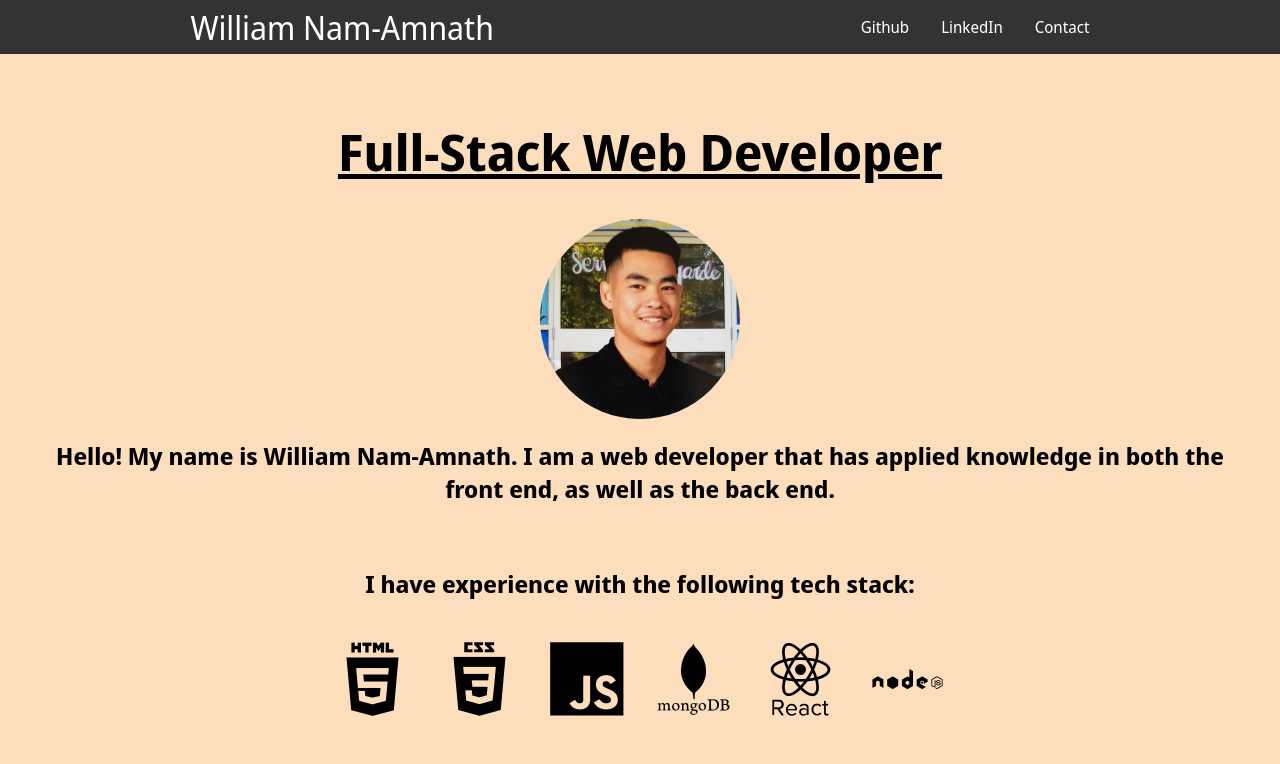
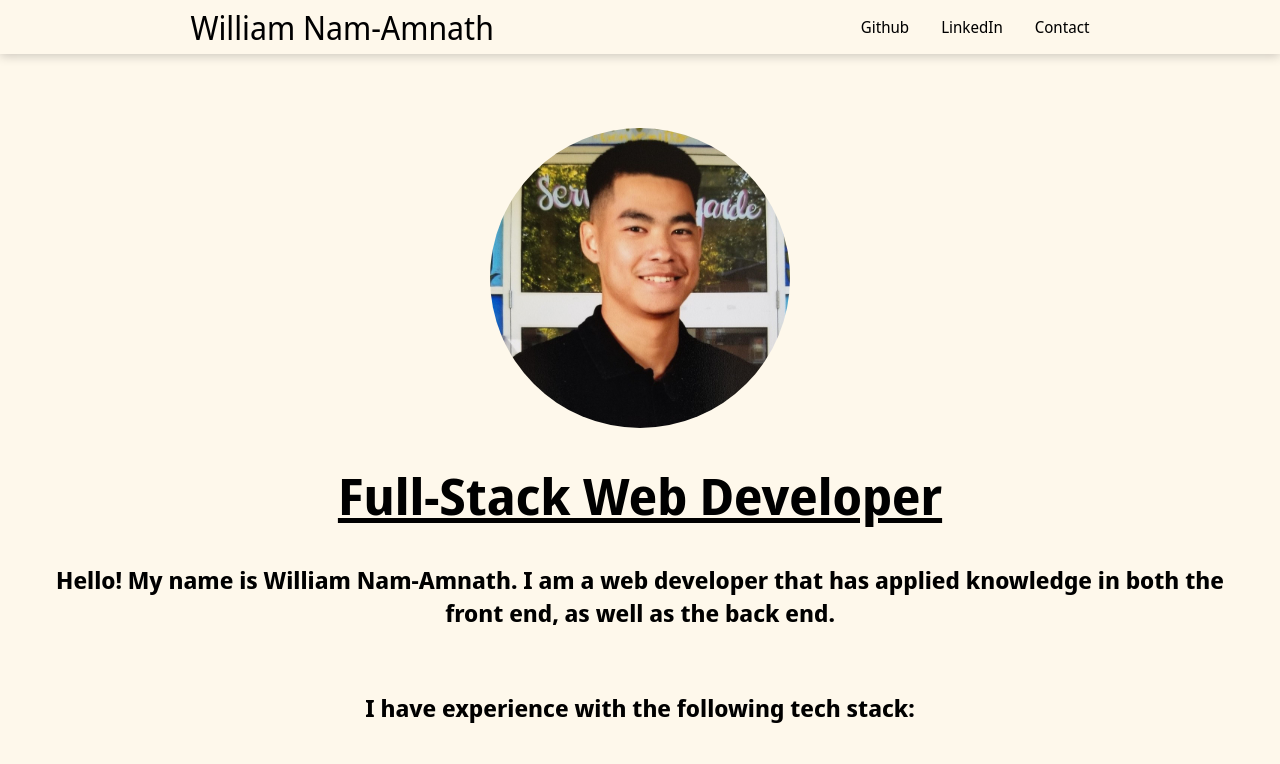
Before and after one commit to williamnamamnath/my-portfolio, a React (Create React App) app: page / in a window 1280 px wide. Shown: the top 764 px of the page. Built offline with nearby package versions, Linux system fonts and the light colour scheme.

Commit message:
Updated overall color scheme

```diff
--- a/src/GlobalStyles.js
+++ b/src/GlobalStyles.js
@@ -13,7 +13,7 @@ html, body {
 
 body {
     margin: 0;
-    background-color: #FCDDBC;
+    background-color: #FEF8EB;
     font-family: "Noto Sans Display";
 }
 
@@ -208,8 +208,7 @@ label {
 }
 
 .nav {
-    background-color: #333;
-    color: white;
+    box-shadow: 0 2px 10px 0 rgba(0,0,0,.2);
     display: flex;
     justify-content: space-between;
     align-items: center;
--- a/src/components/Intro.js
+++ b/src/components/Intro.js
@@ -13,8 +13,8 @@ align-items: center;
 
 const ProfilePic = styled.img`
 border-radius: 75%;
-height: 200px;
-width: 200px;
+height: 300px;
+width: 300px;
 object-fit: cover;
 `;
 
@@ -30,10 +30,12 @@ const Intro = ({ title }) => {
 
   return (
     <div className="body-space">
-    <h1 className="wd-position" style={{textAlign: "center"}}>{title}</h1>
+      <br/>
+      <br/>
     <Div>
     <ProfilePic src={picture} alt="Picture of William Nam-Amnath"></ProfilePic>
     </Div>
+    <h1 className="wd-position" style={{textAlign: "center"}}>{title}</h1>
     <div className="intro-text">
     <h2 style={{textAlign: "center"}}>Hello! My name is William Nam-Amnath. I am a web developer that has applied knowledge in both the front end, as well as the back end.</h2>
     <br/>
```
Also changed, not shown: 1 other file (tests, documents, lock files or other folders).
